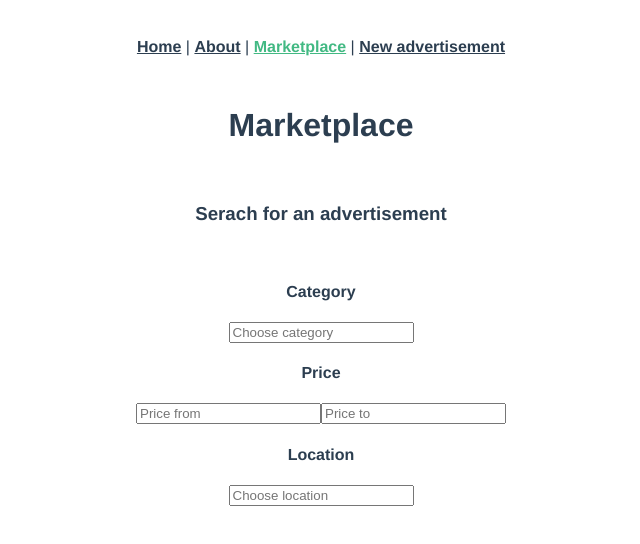
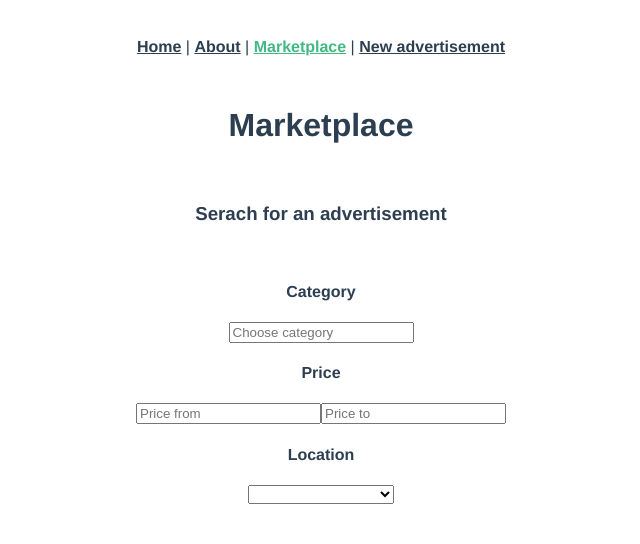
Before and after one commit to kadrigreen/MarketPlace-front, a Vue app: page /#/marketplace in a window 1280 px wide. Shown: the top 544 px of the page, without its empty margins (319-959 px from the left). Built offline with nearby package versions, Linux system fonts and the light colour scheme.

Commit message:
Locationi fn lisamine 4.mai

```diff
--- a/package.json
+++ b/package.json
@@ -10,7 +10,8 @@
     "axios": "^0.21.1",
     "vue": "^2.6.11",
     "vue-axios": "^3.2.4",
-    "vue-router": "^3.2.0"
+    "vue-router": "^3.2.0",
+    "vue-simple-search-dropdown": "^1.0.1"
   },
   "devDependencies": {
     "@vue/cli-plugin-router": "~4.5.0",
--- a/src/App.vue
+++ b/src/App.vue
@@ -9,6 +9,9 @@
     <router-view/>
   </div>
 </template>
+
+
+
 
 <style>
 #app {
--- a/src/main.js
+++ b/src/main.js
@@ -3,6 +3,9 @@ import App from './App.vue'
 import router from './router'
 import axios from 'axios'
 import VueAxios from 'vue-axios'
+
+
+
 
 Vue.use(VueAxios, axios)
 Vue.config.productionTip = false
--- a/src/views/Marketplace.vue
+++ b/src/views/Marketplace.vue
@@ -11,8 +11,39 @@
     <input v-model="price1" placeholder="Price from"/>
     <input v-model="price1" placeholder="Price to"/>
     <br>
+
+
     <h4>Location</h4>
-    <input v-model="location1" placeholder="Choose location"/>
+<!--    <input v-model="location1" placeholder="Choose location"/>-->
+
+
+    <select v-model="location1" name="location">
+      <button v-on:click="getAdsByLocation()">Enter</button>
+      {{getAds}}
+
+
+
+      <option value="Harju maakond">Harju maakond</option>
+      <option value="Hiiu maakond">Hiiu maakond</option>
+      <option value="Ida-Viru maakond">Ida-Viru maakond</option>
+      <option value="Jõgeva maakond">Jõgeva maakond</option>
+      <option value="Järva maakond">Järva maakond</option>
+      <option value="Lääne maakond">Lääne maakond</option>
+      <option value="Lääne-Viru maakond">Lääne-Viru maakond</option>
+      <option value="Ida-Viru maakond">Ida-Viru maakond</option>
+      <option value="Põlva maakond">Põlva maakond</option>
+      <option value="Pärnu maakond">Pärnu maakond</option>
+      <option value="Rapla maakond">Rapla maakond</option>
+      <option value="Saare maakond">Saare maakond</option>
+      <option value="Tartu maakond">Tartu maakond</option>
+      <option value="Valga maakond">Valga maakond</option>
+      <option value="Viljandi maakond">Viljandi maakond</option>
+      <option value="Võru maakond">Võru maakond</option>
+    </select>
+
+
+
+
   </div>
 </template>
 
@@ -22,8 +53,29 @@ export default {
     return {
       'category1': '',
       'price1': '',
-      'location1': ''
+      'location1': '',
+      'getAds':''
+    }
+  },
+
+
+  methods: {
+
+    'getAdsByLocation': function (){
+      this.$http.get('/api/getAdsByLocation/' + this.location1)
+          .then(response => {
+            console.log(response);
+            this.getAds = response.data
+          })
+
+
+
     }
   }
+
+
+
+
+
 }
 </script>
--- a/src/views/NewAdvertisement.vue
+++ b/src/views/NewAdvertisement.vue
@@ -17,10 +17,34 @@
     <br>
     <h4>Category</h4>
     <input v-model="category" placeholder="Choose category"/>
-    <button v-on:click="chooseCategorytButton()">Choose category</button>
     <br>
+
     <h4>Location</h4>
-    <input v-model="location" placeholder="Choose location"/>
+<!--    <input v-model="location" placeholder="Choose location"/>-->
+
+    <select>
+      <option value="Harju maakond">Harju maakond</option>
+      <option value="Hiiu maakond">Hiiu maakond</option>
+      <option value="Ida-Viru maakond">Ida-Viru maakond</option>
+      <option value="Jõgeva maakond">Jõgeva maakond</option>
+      <option value="Järva maakond">Järva maakond</option>
+      <option value="Lääne maakond">Lääne maakond</option>
+      <option value="Lääne-Viru maakond">Lääne-Viru maakond</option>
+      <option value="Ida-Viru maakond">Ida-Viru maakond</option>
+      <option value="Põlva maakond">Põlva maakond</option>
+      <option value="Pärnu maakond">Pärnu maakond</option>
+      <option value="Rapla maakond">Rapla maakond</option>
+      <option value="Saare maakond">Saare maakond</option>
+      <option value="Tartu maakond">Tartu maakond</option>
+      <option value="Valga maakond">Valga maakond</option>
+      <option value="Viljandi maakond">Viljandi maakond</option>
+      <option value="Võru maakond">Võru maakond</option>
+    </select>
+
+
+
+
+
     <br>
     <h4>Name</h4>
     <input v-model="userName" placeholder="Enter name"/>
@@ -33,13 +57,22 @@
     <br>
     <br>
     <button v-on:click="createAdvertisementButton()">Create advertisement</button>
-    {{advertisement}}
+    {{ advertisement }}
   </div>
 </template>
 
 <script>
+
+
+
+
+
+
 export default {
+
   data: function () {
+
+
     return {
       'title': '',
       'description': '',
@@ -49,15 +82,21 @@ export default {
       'userName': '',
       'phoneNumber': '',
       'eMail': '',
-      'advertisement':''
+      'advertisement': '',
+
+
+
+
     }
+
+
   },
   methods: {
-/*    'addPictureButton': function () {
-      this.$http.post('/api/addPicture/' ,{
+    /*    'addPictureButton': function () {
+          this.$http.post('/api/addPicture/' ,{
 
-          });
-    },*/
+              });
+        },*/
     'createAdvertisementButton': function () {
       this.$http.post('/api/createAdvertisement/', {
             title: this.title,
@@ -75,6 +114,16 @@ export default {
             this.advertisement = response.data;
           })
     }
+
   }
+
+
+
+
 }
+
+
 </script>
+
+
+}
```
Also changed, not shown: 1 other file (tests, documents, lock files or other folders).
